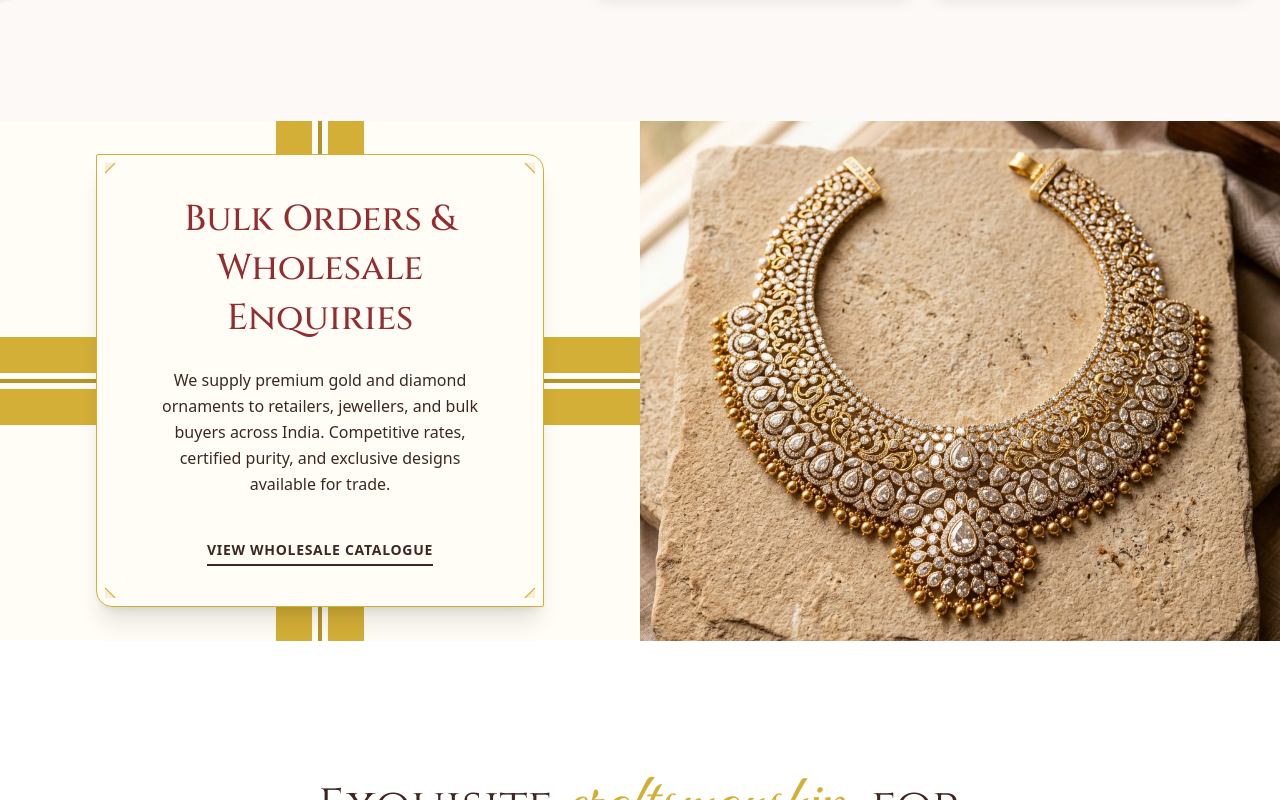
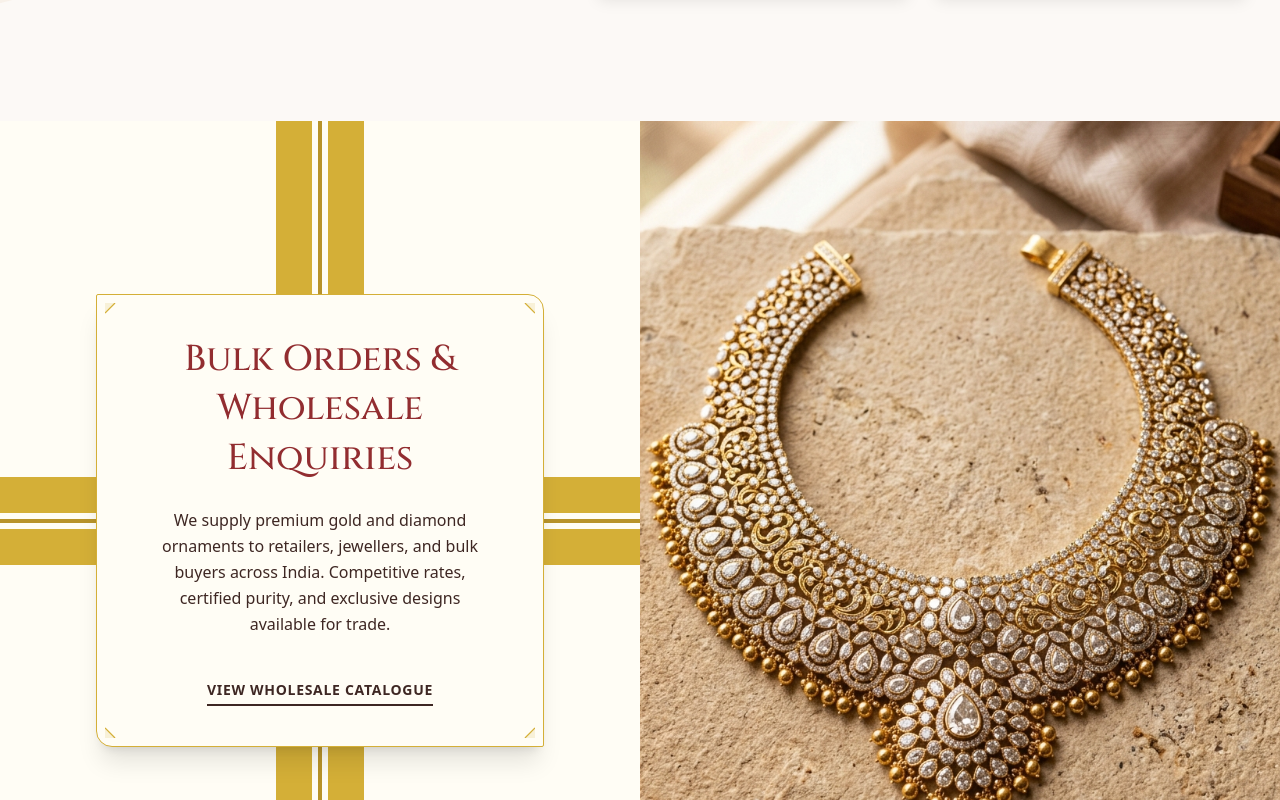
Before and after one commit to Hetsoni28/rajeshwari-jewellers, a Next.js app: page / in a window 1280 px wide. Shown: the part 2000-2800 px from the top of the page. Built offline with nearby package versions, Linux system fonts and the light colour scheme; a web font is replaced by a local one.

Commit message:
feat: GiftingSection full viewport height - both panels min-h-screen, image fills completely

```diff
--- a/src/components/organisms/GiftingSection.tsx
+++ b/src/components/organisms/GiftingSection.tsx
@@ -8,10 +8,10 @@ import { motion } from 'framer-motion';
 export const GiftingSection = () => {
   return (
     <section className="bg-white">
-      <div className="flex flex-col lg:flex-row w-full">
+      <div className="flex flex-col lg:flex-row w-full min-h-screen">
 
         {/* Left Side (Text Box) */}
-        <div className="w-full lg:w-1/2 relative bg-[#FFFDF5] flex items-center justify-center min-h-[480px] sm:min-h-[520px] overflow-hidden">
+        <div className="w-full lg:w-1/2 relative bg-[#FFFDF5] flex items-center justify-center min-h-[520px] lg:min-h-screen overflow-hidden">
 
           {/* Gift ribbon — horizontal bar */}
           <div className="absolute inset-0 z-0 pointer-events-none">
@@ -70,13 +70,14 @@ export const GiftingSection = () => {
           </motion.div>
         </div>
 
-        {/* Right Side (Image) */}
-        <div className="w-full lg:w-1/2 relative min-h-[320px] sm:min-h-[480px] lg:min-h-[520px]">
+        {/* Right Side (Image) — full height */}
+        <div className="w-full lg:w-1/2 relative min-h-[420px] sm:min-h-[560px] lg:min-h-screen">
           <Image
             src="/images/bridal_necklace.png"
             alt="Wholesale Ornaments"
             fill
-            className="object-cover"
+            className="object-cover object-center"
+            sizes="(max-width: 1024px) 100vw, 50vw"
           />
         </div>
 
```
